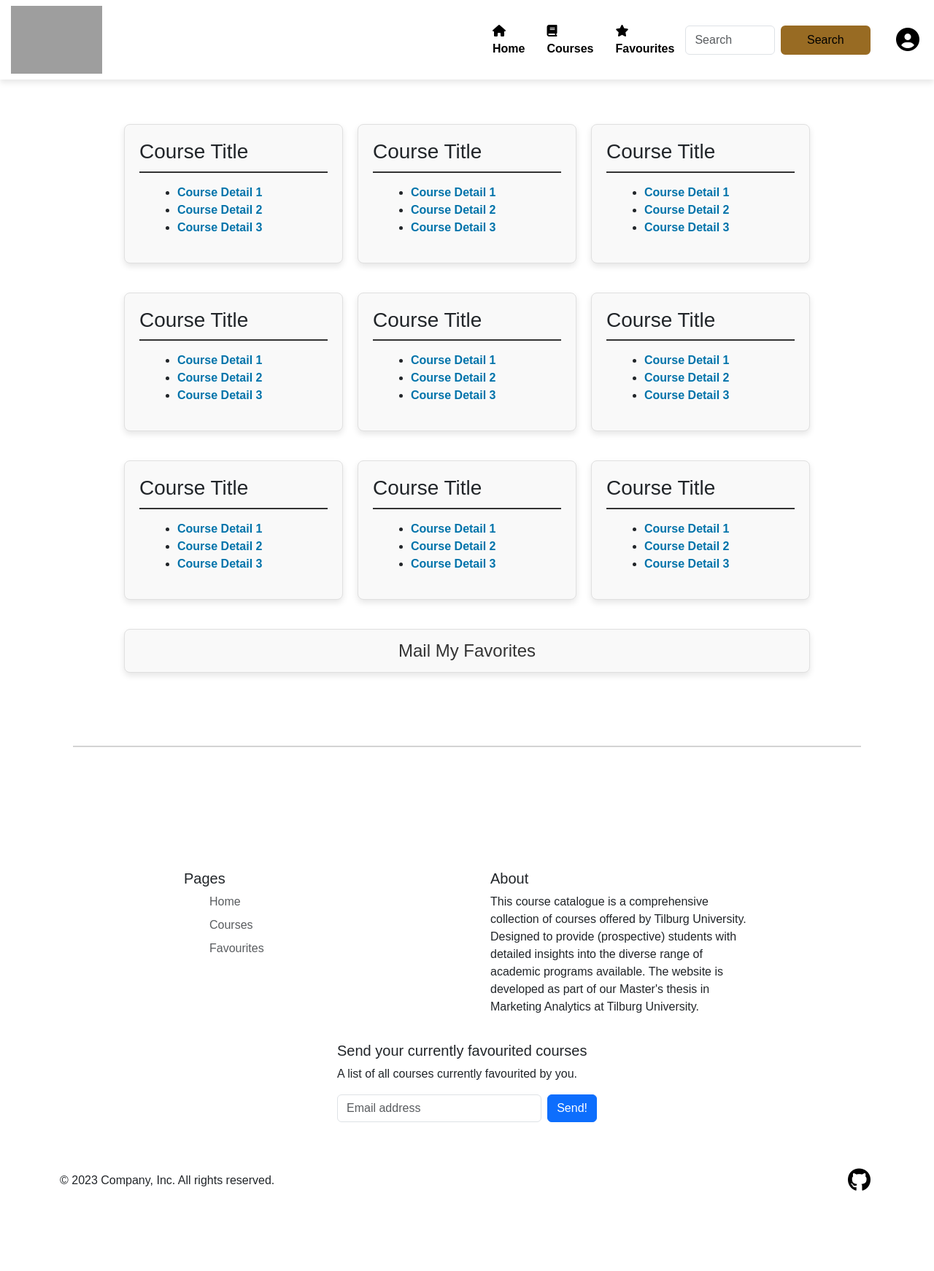
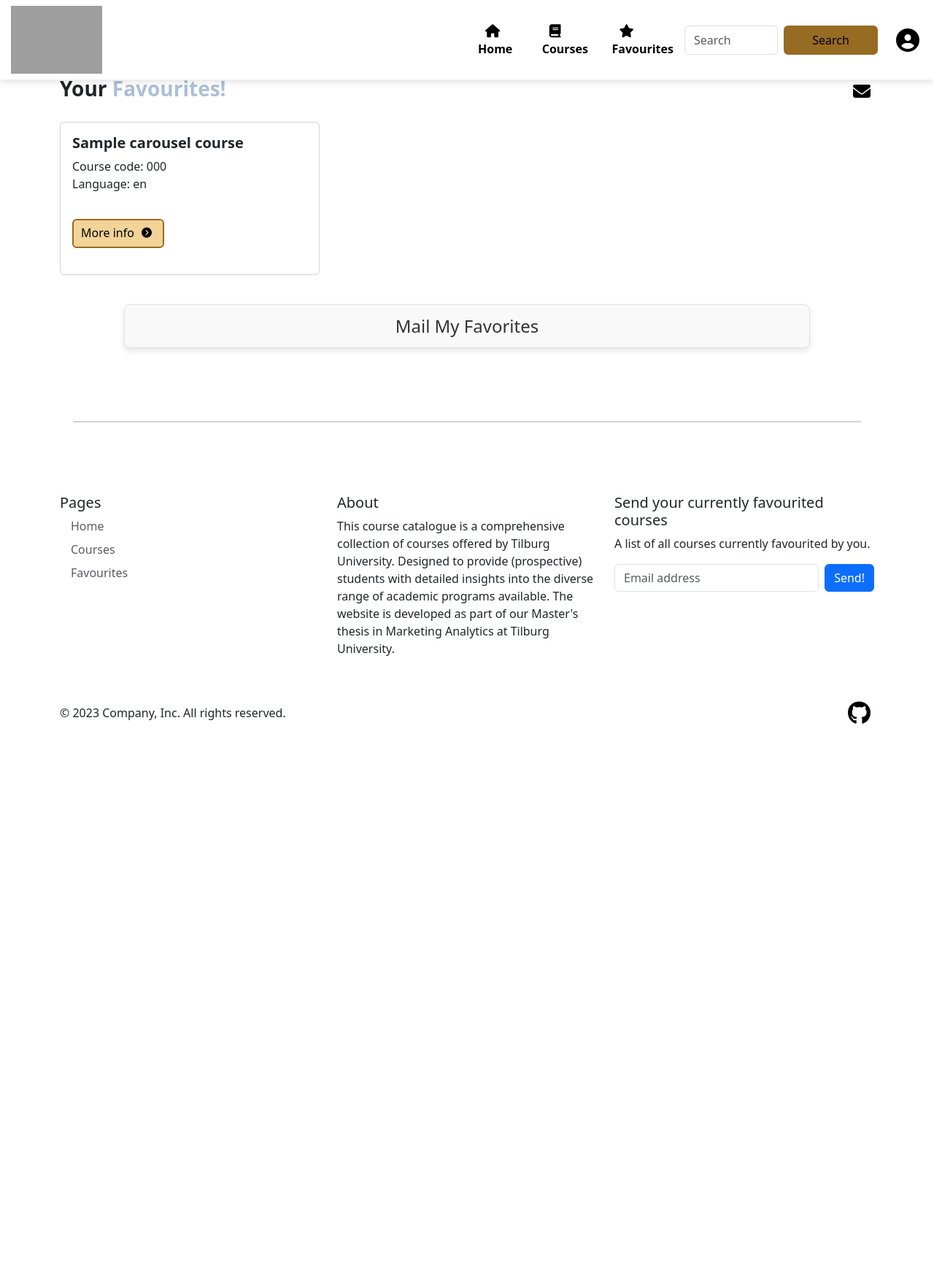
Before and after one commit to Roosvansambeek/thesis_bow_, a Flask app: template templates/favourites.html in a window 1280 px wide. Shown: the whole page at 73% size. After the commit the page ends 992 px from the top, so only its background shows below. Run offline with Flask 3, Linux system fonts and the light colour scheme; the template is opened without the code that fills it: most values are stand-ins (such as "Sample title", 1, 10 or a date in 2020); some libraries are stand-ins or nearby versions; grey boxes are pictures that could not be loaded.

Commit message:
updated favorites page style

```diff
--- a/app.py
+++ b/app.py
@@ -50,7 +50,8 @@ def show_course(course_code):
 
 @app.route('/favourites')
 def favorite_courses():
-    return render_template('favourites.html')
+    carousel_courses = load_carousel_courses_from_db()
+    return render_template('favourites.html', carousel_courses=carousel_courses)
 
 
 if __name__ == "__main__":
--- a/templates/favourites.html
+++ b/templates/favourites.html
@@ -5,37 +5,51 @@
     {% include 'bootstrap.html' %}
     <style>
           body {
-            font-family: Arial, sans-serif;
-            margin: 0;
-            padding: 0;
+          margin-top: 5px;
         }
 
-        .center-object {
-           display: flex;
-           justify-content: center;
-           align-items: center;
-           margin-block: 20px;
+        .container {
+          margin-top: 50px;
         }
 
-        .favourites-card {
-        width: 940px;
-        height: 60px;
-        background-color: #f9f9f9;
-        border: 1px solid #e0e0e0;
-        border-radius: 8px;
-        box-shadow: 0 4px 8px rgba(0, 0, 0, 0.1);
-        display: flex;
-        justify-content: center;
-        align-items: center;
-        margin: 20px auto;
+        .section {
+          margin-top: 25px;
+          margin-bottom: 25px;
         }
 
-        .favourites-card h1 {
-        margin: 0;
-        padding: 0;
-        font-size: 1.5em;
-        color: #333;
+        .custom-crd {
+          background-color: #F2D398;
+          border: 2px solid #986B23;
+          color: black;
+          display: inline-block;
+          padding: 5px 10px;
+          margin: 0;             /* ensure no margin */
+          height: 40px;          /* ensure height fits content */
         }
+
+        .custom-crd .card-body {
+          padding: 0;            /* remove padding from the card body */
+          margin: 0;             /* ensure no margin */
+        }
+
+        .custom-crd {
+          transition: all 0.3s ease;
+        }
+
+        .custom-crd:hover {
+          box-shadow:
+            -7px -7px 20px 0px #fff9,
+            -4px -4px 5px 0px #fff9,
+            7px 7px 20px 0px #0002,
+            4px 4px 5px 0px #0001;
+            font-weight: bold;
+        }
+
+        i {
+                font-size: 18px;
+                margin-left: 10px;
+              }
+
         .mail-button {
         width: 940px;
         height: 60px;
@@ -57,66 +71,57 @@
         .mail-button:hover {
         background-color: #e0e0e0;
 }
-      .container {
-        padding-top: 100px;
+      .card {
+        margin-bottom: 20px;
+        margin-top: 20px;
       }
 
-        .row {
-            display: flex;
-            justify-content: center;
-            flex-wrap: wrap;
-            gap: 20px;
-            padding: 20px 0;
+      .left {
+        align-content: left;
       }
 
-        .column {
-            flex: 1;
-            max-width: 300px;
-            background-color: #f9f9f9;
-            border: 1px solid #e0e0e0;
-            border-radius: 8px;
-            box-shadow: 0 4px 8px rgba(0, 0, 0, 0.1);
-            padding: 20px;
+      .right {
+        align-content: right;
       }
 
-        h3 {
-            border-bottom: 2px solid #333;
-            padding-bottom: 10px;
-            margin-bottom: 15px;
-        }
-
-        ul {
-            list-style-type: disc;
-            margin-left: 20px;
-        }
-
-        li strong {
-            color: #0073aa;
+      i {
+        color: #000000;
+        cursor: pointer;
       }
     </style>
 </head>
 <body>
   {% include 'navbar.html' %}
-
-
 <div class="container">
-    <!-- Four rows of cards, each row containing 4 cards -->
-
-    {% for _ in range(3) %}
   <div class="row">
-        {% for _ in range(3) %}
-        <div class="column">
-
-            <h3>Course Title</h3>
-            <ul>
-                <li><strong>Course Detail 1</strong></li>
-                <li><strong>Course Detail 2</strong></li>
-                <li><strong>Course Detail 3</strong></li>
-            </ul>
+    <div class="col-6 left">
+      <h3><b>Your <span style="color: #ACBED8;">Favourites!</span></b></h3>
+    </div>
+    <div class="col-6 right">
+      <i class="fa-solid fa-envelope fa-xl" title="E-mail favorits" style="color: #000000;"></i>
+    </div>
+  </div>
+  <div class="row">
+      {% for carousel_course in carousel_courses %}
+        <div class="col-4">
+            <div class="card">
+                <div class="card-body">
+                    <h5 class="card-title"><b>{{ carousel_course['course_name'] }}</b></h5>
+                      <p class="course-details">
+                        Course code: {{ carousel_course['course_code'] }} <br>
+                        Language: {{ carousel_course['language'] }}
+                      </p>
+                    <div class="card custom-crd">
+                      <div class="card-body">
+                          <p>More info<i class="fa-solid fa-circle-chevron-right fa-sm" style="color: #000000;"></i></p>
+                      </div>
+                    </div>
+                </div>
+            </div>
         </div>
       {% endfor %}
     </div>
-    {% endfor %}
+</div>
    <!-- Mail Button -->
     <a href="mailto:?subject=My favourite subjects from Tilburg University" class="mail-button">Mail My Favorites</a>
 </div>
```
Lines whose indentation alone changed are shown as unchanged.
